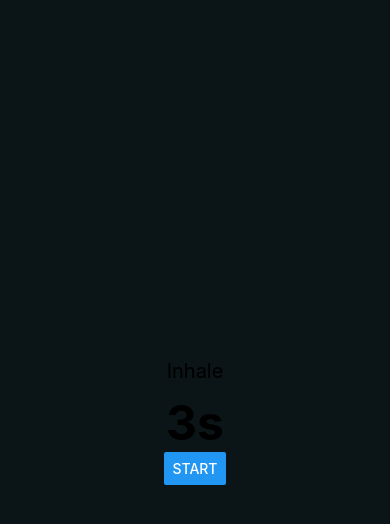
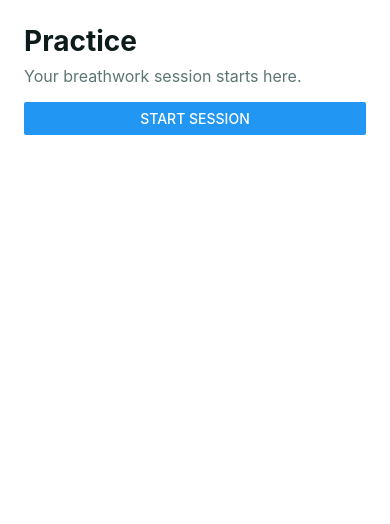
Before and after one commit to jjone130/breathwork-app, a React Native app: screen /Home in a window 390 px wide. Shown: the top 524 px of the page. Built offline with nearby package versions, Linux system fonts and the light colour scheme.

Commit message:
feat(screens): themed HomeScreen with CTA

```diff
--- a/src/screens/HomeScreen.tsx
+++ b/src/screens/HomeScreen.tsx
@@ -1,15 +1,20 @@
-import React from 'react';
-import { View, StyleSheet, Alert } from 'react-native';
-import Timer from '../components/Timer';
+import React from "react";
+import { Alert, Button, StyleSheet, View } from "react-native";
+import { ThemedText, ThemedView } from "../components/Themed";
 
 export default function HomeScreen() {
   return (
-    <View style={styles.container}>
-      <Timer duration={10} label="Inhale" onComplete={() => Alert.alert('Done!')} />
-    </View>
+    <ThemedView style={styles.container}>
+      <ThemedText variant="title" style={styles.title}>
+        Practice
+      </ThemedText>
+      <ThemedText variant="subtitle">Your breathwork session starts here.</ThemedText>
+      <View style={{ height: 16 }} />
+      <Button title="Start Session" onPress={() => Alert.alert("Coming soon", "Timer engine next.")} />
+    </ThemedView>
   );
 }
-
 const styles = StyleSheet.create({
-  container: { flex: 1, justifyContent: 'center', alignItems: 'center' },
+  container: { flex: 1, padding: 24 },
+  title: { marginBottom: 8 }
 });
```
